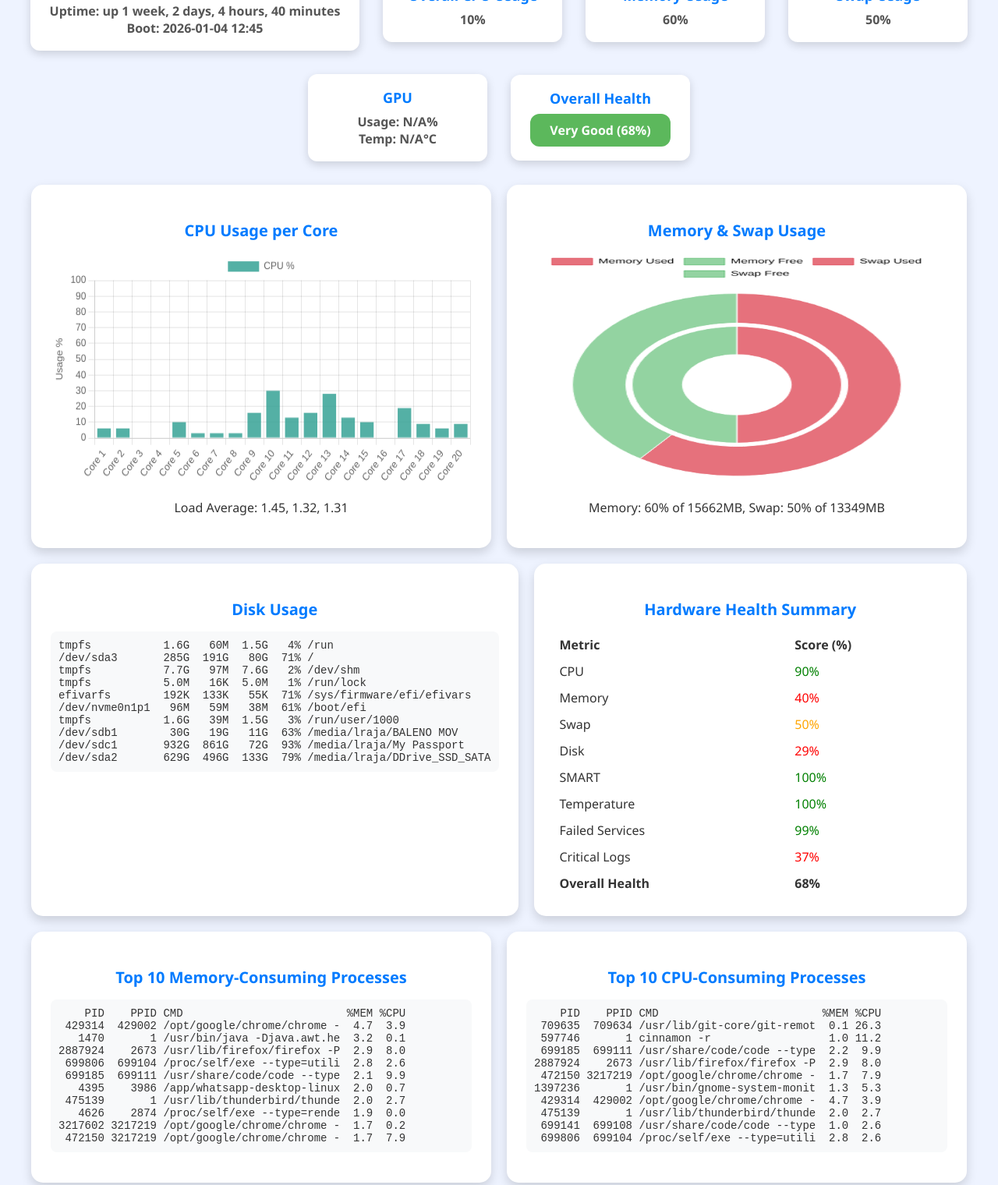
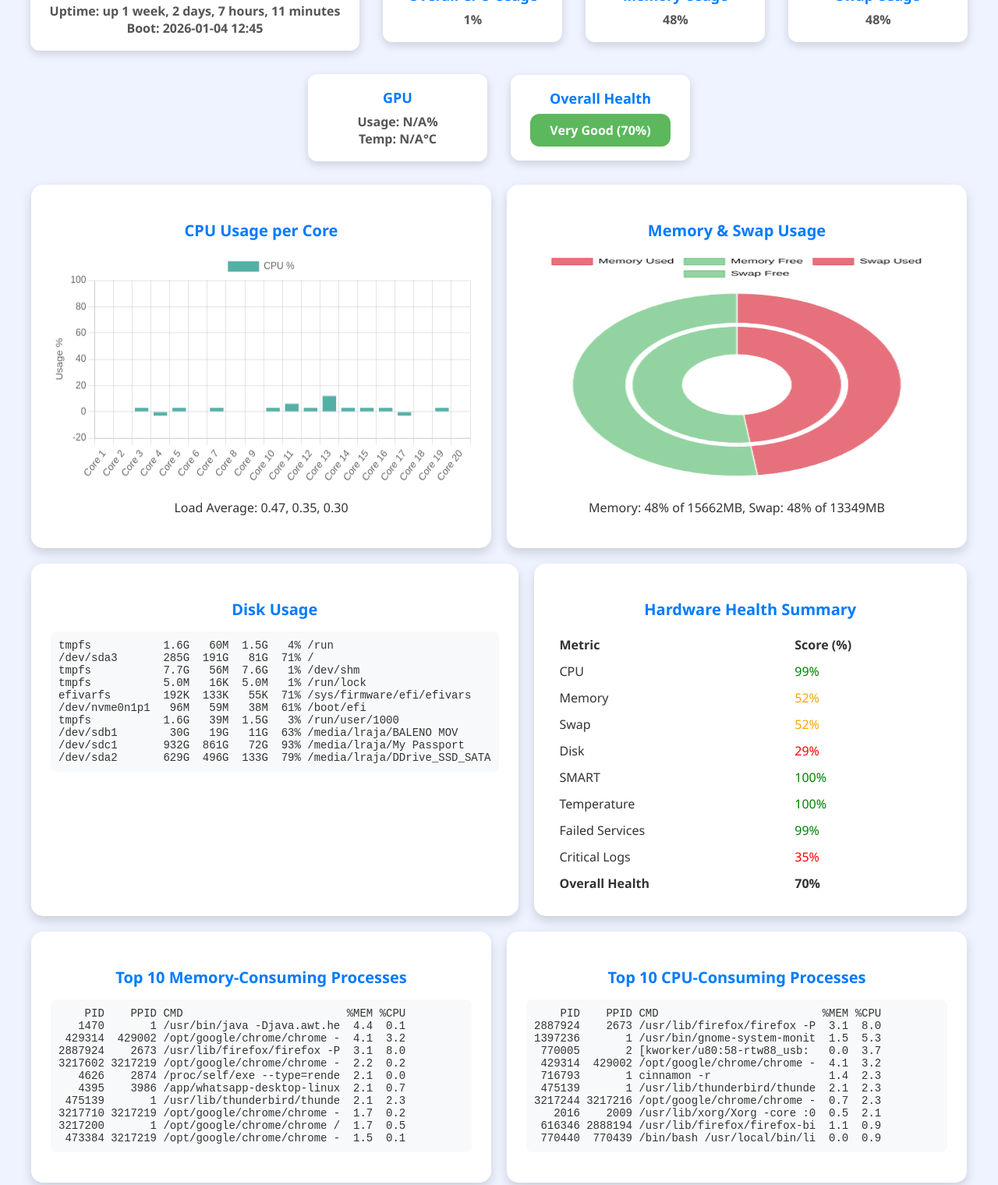
Before and after one commit to loganathr20/EZOps_Netlify, a plain HTML site: page Reports/linux_healthcheck_dashboard_report.html in a window 1280 px wide. Shown: the part 115-1635 px from the top of the page at 78% size. Drawn offline with nearby package versions, Linux system fonts and the light colour scheme.

Commit message:
Auto commit: 2026-01-13 20:00:02

```diff
--- a/Reports/linux_healthcheck_dashboard_report.html
+++ b/Reports/linux_healthcheck_dashboard_report.html
@@ -27,24 +27,24 @@ footer { background:#007bff; color:white; text-align:center; padding:18px; margi
 <body>
 <div class="info-bar">
     Host: <b>LinuxMint-Thinkcentre</b> &nbsp;&nbsp; | &nbsp;&nbsp;
-    Report Generated: <b>2026-01-13 17:25:57 +0530</b>
+    Report Generated: <b>2026-01-13 19:57:35 +0530</b>
 </div>
 
 <div class="summary-panel">
-  <div class="summary-card"><h4>System Uptime</h4><p>Uptime: up 1 week, 2 days, 4 hours, 40 minutes</p><p>Boot: 2026-01-04 12:45</p></div>
-  <div class="summary-card"><h4>Overall CPU Usage</h4><p>10%</p></div>
-  <div class="summary-card"><h4>Memory Usage</h4><p>60%</p></div>
-  <div class="summary-card"><h4>Swap Usage</h4><p>50%</p></div>
+  <div class="summary-card"><h4>System Uptime</h4><p>Uptime: up 1 week, 2 days, 7 hours, 11 minutes</p><p>Boot: 2026-01-04 12:45</p></div>
+  <div class="summary-card"><h4>Overall CPU Usage</h4><p>1%</p></div>
+  <div class="summary-card"><h4>Memory Usage</h4><p>48%</p></div>
+  <div class="summary-card"><h4>Swap Usage</h4><p>48%</p></div>
   <div class="summary-card"><h4>GPU</h4><p>Usage: N/A%<br>Temp: N/A°C</p></div>
-  <div class="summary-card"><h4>Overall Health</h4><div class="health-badge" style="background:#5cb85c;">Very Good (68%)</div></div>
+  <div class="summary-card"><h4>Overall Health</h4><div class="health-badge" style="background:#5cb85c;">Very Good (70%)</div></div>
 </div>
 
 <div class="container">
-<div class="card"><h3>CPU Usage per Core</h3><canvas id="cpuChart"></canvas><p>Load Average: 1.45, 1.32, 1.31</p></div>
-<div class="card"><h3>Memory & Swap Usage</h3><canvas id="memSwapChart"></canvas><p>Memory: 60% of 15662MB, Swap: 50% of 13349MB</p></div>
+<div class="card"><h3>CPU Usage per Core</h3><canvas id="cpuChart"></canvas><p>Load Average: 0.47, 0.35, 0.30</p></div>
+<div class="card"><h3>Memory & Swap Usage</h3><canvas id="memSwapChart"></canvas><p>Memory: 48% of 15662MB, Swap: 48% of 13349MB</p></div>
 <div class="card"><h3>Disk Usage</h3><pre>tmpfs           1.6G   60M  1.5G   4% /run
-/dev/sda3       285G  191G   80G  71% /
-tmpfs           7.7G   97M  7.6G   2% /dev/shm
+/dev/sda3       285G  191G   81G  71% /
+tmpfs           7.7G   56M  7.6G   1% /dev/shm
 tmpfs           5.0M   16K  5.0M   1% /run/lock
 efivarfs        192K  133K   55K  71% /sys/firmware/efi/efivars
 /dev/nvme0n1p1   96M   59M   38M  61% /boot/efi
@@ -55,40 +55,40 @@ tmpfs           1.6G   39M  1.5G   3% /run/user/1000
 <div class="card"><h3>Hardware Health Summary</h3>
 <table class="table-fixed">
 <tr><th>Metric</th><th>Score (%)</th></tr>
-<tr><td>CPU</td><td style="color:green">90%</td></tr>
-<tr><td>Memory</td><td style="color:red">40%</td></tr>
-<tr><td>Swap</td><td style="color:orange">50%</td></tr>
+<tr><td>CPU</td><td style="color:green">99%</td></tr>
+<tr><td>Memory</td><td style="color:orange">52%</td></tr>
+<tr><td>Swap</td><td style="color:orange">52%</td></tr>
 <tr><td>Disk</td><td style="color:red">29%</td></tr>
 <tr><td>SMART</td><td style="color:green">100%</td></tr>
 <tr><td>Temperature</td><td style="color:green">100%</td></tr>
 <tr><td>Failed Services</td><td style="color:green">99%</td></tr>
-<tr><td>Critical Logs</td><td style="color:red">37%</td></tr>
-<tr><th>Overall Health</th><th>68%</th></tr>
+<tr><td>Critical Logs</td><td style="color:red">35%</td></tr>
+<tr><th>Overall Health</th><th>70%</th></tr>
 </table>
 </div>
 
 <div class="card"><h3>Top 10 Memory-Consuming Processes</h3><pre>    PID    PPID CMD                         %MEM %CPU
- 429314  429002 /opt/google/chrome/chrome -  4.7  3.9
-   1470       1 /usr/bin/java -Djava.awt.he  3.2  0.1
-2887924    2673 /usr/lib/firefox/firefox -P  2.9  8.0
- 699806  699104 /proc/self/exe --type=utili  2.8  2.6
- 699185  699111 /usr/share/code/code --type  2.1  9.9
-   4395    3986 /app/whatsapp-desktop-linux  2.0  0.7
- 475139       1 /usr/lib/thunderbird/thunde  2.0  2.7
-   4626    2874 /proc/self/exe --type=rende  1.9  0.0
-3217602 3217219 /opt/google/chrome/chrome -  1.7  0.2
- 472150 3217219 /opt/google/chrome/chrome -  1.7  7.9</pre></div>
+   1470       1 /usr/bin/java -Djava.awt.he  4.4  0.1
+ 429314  429002 /opt/google/chrome/chrome -  4.1  3.2
+2887924    2673 /usr/lib/firefox/firefox -P  3.1  8.0
+3217602 3217219 /opt/google/chrome/chrome -  2.2  0.2
+   4626    2874 /proc/self/exe --type=rende  2.1  0.0
+   4395    3986 /app/whatsapp-desktop-linux  2.1  0.7
+ 475139       1 /usr/lib/thunderbird/thunde  2.1  2.3
+3217710 3217219 /opt/google/chrome/chrome -  1.7  0.2
+3217200       1 /opt/google/chrome/chrome /  1.7  0.5
+ 473384 3217219 /opt/google/chrome/chrome -  1.5  0.1</pre></div>
 <div class="card"><h3>Top 10 CPU-Consuming Processes</h3><pre>    PID    PPID CMD                         %MEM %CPU
- 709635  709634 /usr/lib/git-core/git-remot  0.1 26.3
- 597746       1 cinnamon -r                  1.0 11.2
- 699185  699111 /usr/share/code/code --type  2.2  9.9
-2887924    2673 /usr/lib/firefox/firefox -P  2.9  8.0
- 472150 3217219 /opt/google/chrome/chrome -  1.7  7.9
-1397236       1 /usr/bin/gnome-system-monit  1.3  5.3
- 429314  429002 /opt/google/chrome/chrome -  4.7  3.9
- 475139       1 /usr/lib/thunderbird/thunde  2.0  2.7
- 699141  699108 /usr/share/code/code --type  1.0  2.6
- 699806  699104 /proc/self/exe --type=utili  2.8  2.6</pre></div>
+2887924    2673 /usr/lib/firefox/firefox -P  3.1  8.0
+1397236       1 /usr/bin/gnome-system-monit  1.5  5.3
+ 770005       2 [kworker/u80:58-rtw88_usb:   0.0  3.7
+ 429314  429002 /opt/google/chrome/chrome -  4.1  3.2
+ 716793       1 cinnamon -r                  1.4  2.3
+ 475139       1 /usr/lib/thunderbird/thunde  2.1  2.3
+3217244 3217216 /opt/google/chrome/chrome -  0.7  2.3
+   2016    2009 /usr/lib/xorg/Xorg -core :0  0.5  2.1
+ 616346 2888194 /usr/lib/firefox/firefox-bi  1.1  0.9
+ 770440  770439 /bin/bash /usr/local/bin/li  0.0  0.9</pre></div>
 
 </div>
 
@@ -97,7 +97,7 @@ tmpfs           1.6G   39M  1.5G   3% /run/user/1000
 window.addEventListener('load', () => {
     new Chart(document.getElementById('cpuChart'), {
         type:'bar',
-        data:{labels:["Core 1","Core 2","Core 3","Core 4","Core 5","Core 6","Core 7","Core 8","Core 9","Core 10","Core 11","Core 12","Core 13","Core 14","Core 15","Core 16","Core 17","Core 18","Core 19","Core 20"], datasets:[{label:'CPU %', data:[6,6,0,0,10,3,3,3,16,30,13,16,28,13,10,0,19,9,6,9], backgroundColor:["rgba(42,157,143,0.8)","rgba(42,157,143,0.8)","rgba(42,157,143,0.8)","rgba(42,157,143,0.8)","rgba(42,157,143,0.8)","rgba(42,157,143,0.8)","rgba(42,157,143,0.8)","rgba(42,157,143,0.8)","rgba(42,157,143,0.8)","rgba(42,157,143,0.8)","rgba(42,157,143,0.8)","rgba(42,157,143,0.8)","rgba(42,157,143,0.8)","rgba(42,157,143,0.8)","rgba(42,157,143,0.8)","rgba(42,157,143,0.8)","rgba(42,157,143,0.8)","rgba(42,157,143,0.8)","rgba(42,157,143,0.8)","rgba(42,157,143,0.8)"]}]},
+        data:{labels:["Core 1","Core 2","Core 3","Core 4","Core 5","Core 6","Core 7","Core 8","Core 9","Core 10","Core 11","Core 12","Core 13","Core 14","Core 15","Core 16","Core 17","Core 18","Core 19","Core 20"], datasets:[{label:'CPU %', data:[0,0,3,-3,3,0,3,0,0,3,6,3,12,3,3,3,-3,0,3,0], backgroundColor:["rgba(42,157,143,0.8)","rgba(42,157,143,0.8)","rgba(42,157,143,0.8)","rgba(42,157,143,0.8)","rgba(42,157,143,0.8)","rgba(42,157,143,0.8)","rgba(42,157,143,0.8)","rgba(42,157,143,0.8)","rgba(42,157,143,0.8)","rgba(42,157,143,0.8)","rgba(42,157,143,0.8)","rgba(42,157,143,0.8)","rgba(42,157,143,0.8)","rgba(42,157,143,0.8)","rgba(42,157,143,0.8)","rgba(42,157,143,0.8)","rgba(42,157,143,0.8)","rgba(42,157,143,0.8)","rgba(42,157,143,0.8)","rgba(42,157,143,0.8)"]}]},
         options:{responsive:true, scales:{y:{beginAtZero:true, max:100, title:{display:true, text:'Usage %'}}}}
     });
 
@@ -109,7 +109,7 @@ window.addEventListener('load', () => {
             datasets:[
                 {
                     label:'Memory',
-                    data:[60, 40],
+                    data:[48, 52],
                     backgroundColor: ['rgba(220,53,69,0.7)', 'rgba(40,167,69,0.5)'], // Red for used, Green for free
                     borderWidth:1,
                     radius: '90%',
@@ -117,7 +117,7 @@ window.addEventListener('load', () => {
                 },
                 {
                     label:'Swap',
-                    data:[50, 50],
+                    data:[48, 52],
                     backgroundColor:['rgba(220,53,69,0.7)','rgba(40,167,69,0.5)'],
                     borderWidth:1,
                     radius: '85%',
```
